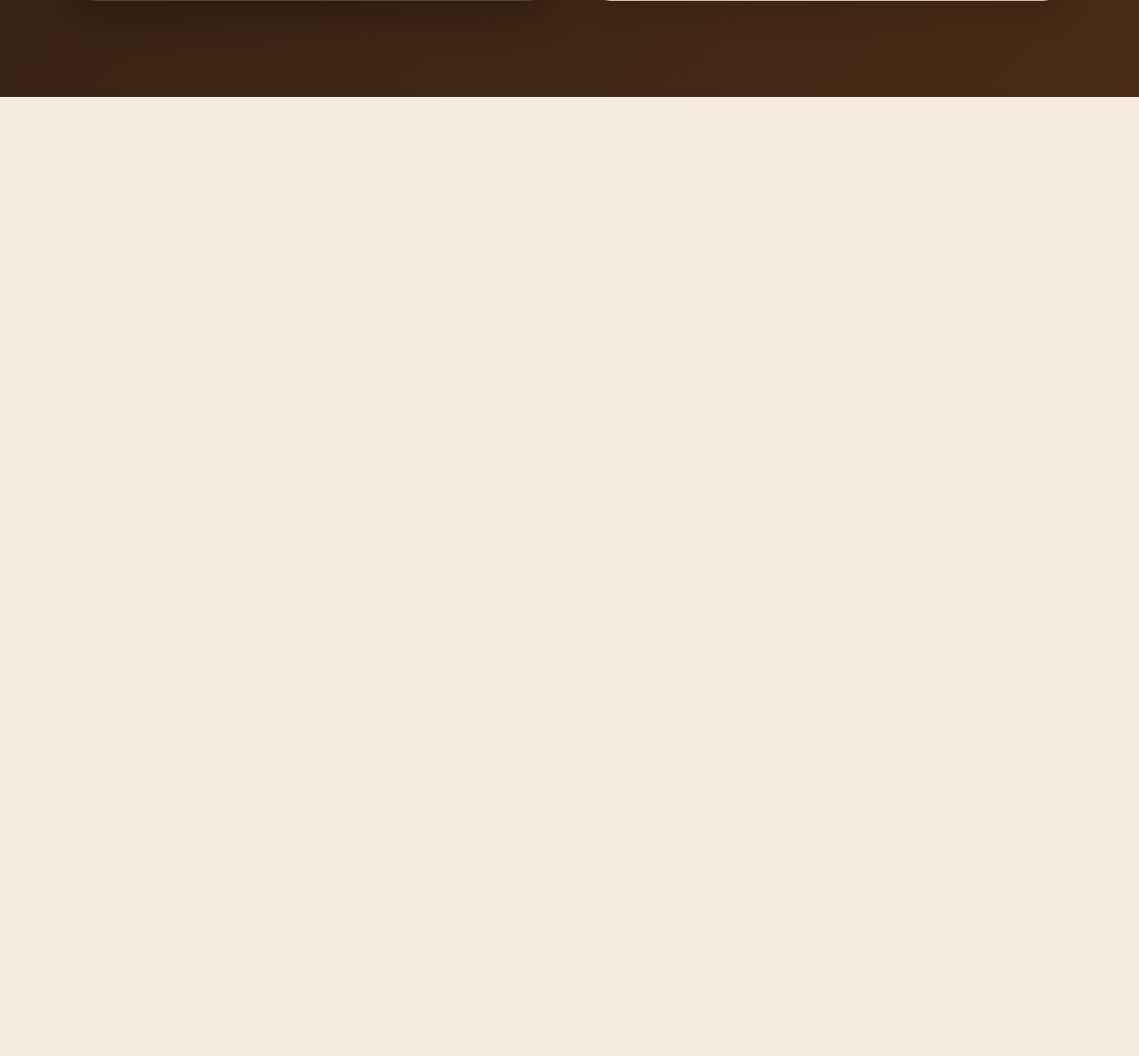
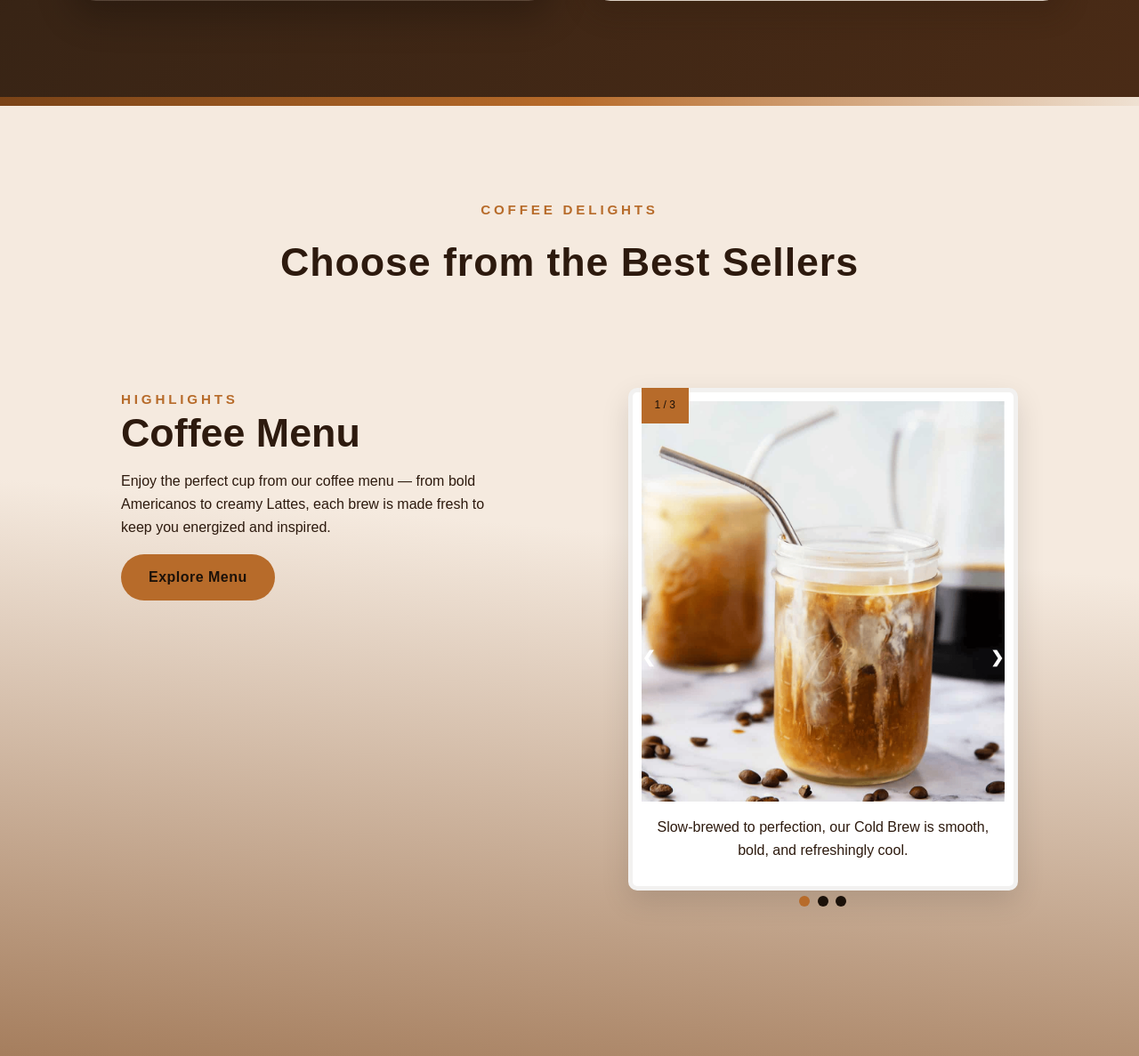
Before and after one commit to Juaaanits/IKOMERS-KOPI, a PHP site: page /pages/home.php in a window 1280 px wide. Shown: the part 2568-3755 px from the top of the page at 89% size. Before the commit the page ends 2677 px from the top, so only its background shows below. Run offline with PHP 8.4, Linux system fonts and the light colour scheme.

Commit message:
feat:added new section and added slide on homepage

```diff
--- a/assets/css/home-style.css
+++ b/assets/css/home-style.css
@@ -451,6 +451,128 @@ main {
 }
 
 /* ---------------------------------------
+  Visit Us Today/Coffee Menu Slide
+--------------------------------------- */
+#fourth-container{
+  background: linear-gradient(185deg, var(--color-cream-150), var(--color-cream-150) 45%, var(--color-brown-500) 130%);
+  padding: clamp(5rem, 9vw, 6.5rem)0;
+}
+
+#coffee-delights{
+  display: grid;
+  gap: 1.2rem;
+  grid-template-columns: repeat(auto-fit, minmax(280px, 1fr));
+}
+
+.fourth-panel {
+  position: relative;
+  display: inline-block;
+  padding: clamp(2.5rem, 5vw, 3.5rem);
+  flex-direction: column;
+  gap: 1.2rem;
+}
+
+.fourth-panel h3 {
+  margin: 0;
+  font-size: clamp(2rem, 3.5vw, 3rem);
+  line-height: 1.1;
+}
+
+ /*Slide*/
+.slide-container {
+  max-width: 1000px;
+  position: relative;
+  margin: auto;
+}
+
+.img-items {
+  display: none;
+}
+
+.prev, .next {
+  cursor: pointer;
+  position: absolute;
+  top: 50%;
+  width: auto;
+  margin-top: -22px;
+  padding: 16px;
+  color: var(--color-white);
+  font-weight: bold;
+  font-size: 18px;
+  transition: 0.6s ease;
+  border-radius: 0 3px 3px 0;
+  user-select: none;
+}
+
+.next {
+  right: 0;
+  border-radius: 3px 0 0 3px;
+}
+
+.prev:hover, .next:hover {
+  background-color: var(--color-brown-700);
+}
+
+.number_slide {
+  color:var(--color-brown-950);
+  font-size: 12px;
+  padding: 10px 15px;
+  position: absolute;
+  background-color: var(--color-brown-300);
+  top: 0;
+}
+
+.dots {
+  text-align: center;
+}
+
+.dot {
+  cursor: pointer;
+  height: 12px;
+  width: 12px;
+  margin: 0 2px;
+  background-color: #1b1109;
+  border-radius: 50%;
+  display: inline-block;
+  transition: background-color 0.6s ease;
+}
+
+.active, .dot:hover{
+  background-color: #b76b2a;
+}
+
+.fade {
+  animation-name: fade;
+  animation-duration: 1.5s;
+}
+
+.img-container{
+  display: grid;
+  gap: 2rem;
+  grid-template-columns: repeat(auto-fit, minmax(220px, 1fr));
+}
+
+.img-items{
+  background: var(--color-white);
+  border-radius: 10px;
+  padding: 10px 10px;
+  box-shadow: var(--shadow-soft);
+  display: flex;
+  flex-direction: column;
+  align-items: center;
+  gap: 1rem;
+  text-align: center;
+  border: 5px solid rgba(45, 26, 14, 0.06);
+}
+
+.img-items img {
+  width: 550px;
+  height: 450px;
+  object-fit: cover;
+}
+
+
+/* ---------------------------------------
    Responsive Tweaks
 --------------------------------------- */
 @media (max-width: 900px) {
@@ -515,3 +637,8 @@ main {
     bottom: -15%;
   }
 }
+
+@keyframes fade {
+  from {opacity: .4;}
+  to {opacity: 1;}
+}
--- /dev/null
+++ b/assets/js/slide.js
@@ -0,0 +1,30 @@
+let slideIndex = 1;
+showSlide(slideIndex);
+
+function plusSlides(n) {
+    showSlide(slideIndex += n);
+}
+
+function currentSlide(n){
+    showSlide(slideIndex = n);
+}
+
+function showSlide(n) {
+    let i;
+    let slides = document.getElementsByClassName("img-items");
+    let dots = document.getElementsByClassName("dot");
+    if(n > slides.length){
+        slideIndex = 1
+    }
+    if(n < 1){
+        slideIndex = slides.length
+    }
+    for(i=0; i < slides.length; i++ ){
+        slides[i].style.display = "none";
+    }
+    for (i=0; i < dots.length; i++){
+        dots[i].className = dots[i].className.replace(" active","");
+    }
+    slides[slideIndex-1].style.display="block";
+    dots[slideIndex-1].className += " active";
+}
--- a/pages/home.php
+++ b/pages/home.php
@@ -102,7 +102,55 @@
                 </div>
             </div>
         </section>
+
+        <div id="designbox" aria-hidden="true"></div>
+
+        <!-- Coffee Delights/Menu Carousel -->
+        <section id="fourth-container">
+            <div class="container">
+                <div class="section-header">
+                    <span class="eyebrow">Coffee Delights</span>
+                    <h2 class="section-title">Choose from the Best Sellers</h2>
+                </div>
+                <div id="coffee-delights">
+                    <article class=fourth-panel>
+                        <span class="eyebrow">highlights</span>
+                        <h3>Coffee Menu</h3>
+                        <p>Enjoy the perfect cup from our coffee menu — from bold Americanos to creamy Lattes,
+                            each brew is made fresh to keep you energized and inspired. </p>
+                        <a href="#welcome-container" class="button-link button-link--primary">Explore Menu</a>
+                    </article>
+                    <article class="fourth-panel">
+                        <div class="slide-container">
+                            <article class="img-items">
+                                <div class="number_slide">1 / 3</div>
+                                <img src="../assets/images/cold-brew.png" alt="cold brew icon">
+                                <p>Slow-brewed to perfection, our Cold Brew is smooth, bold, and refreshingly cool.</p>
+                            </article>
+                            <article class="img-items">
+                                <div class="number_slide">2 / 3</div>
+                                <img src="../assets/images/iced-americano.png" alt="iced americano icon">
+                                <p>Smooth, balanced, and timeless—our Americano is crafted for those who enjoy a gentle yet deep coffee taste.</p>
+                            </article>
+                            <article class="img-items">
+                                <div class="number_slide">3 / 3</div>
+                                <img src="../assets/images/latte-coffee.png" alt="latte coffee icon">
+                                <p>Creamy, smooth, and perfectly balanced, our latte blends rich espresso with silky steamed milk for a comforting cup of warmth and flavor.</p>
+                            </article>
+                            <a class="prev" onclick="plusSlides(-1)">&#10094</a>
+                            <a class="next" onclick="plusSlides(1)">&#10095</a>
+                            <div class="dots">
+                                <span class="dot" onclick="currentSlide(1)"></span>
+                                <span class="dot" onclick="currentSlide(2)"></span>
+                                <span class="dot" onclick="currentSlide(3)"></span>
+                            </div>
+                        </div>
+                    </article>
+                </div>
+            </div>
+        </section>
     </main>
+    <script src="../assets/js/slide.js"></script>
 </body>
 
 </html>
```
Also changed, not shown: assets/images/cold-brew.png (added), assets/images/iced-americano.png (added), assets/images/latte-coffee.png (added).
